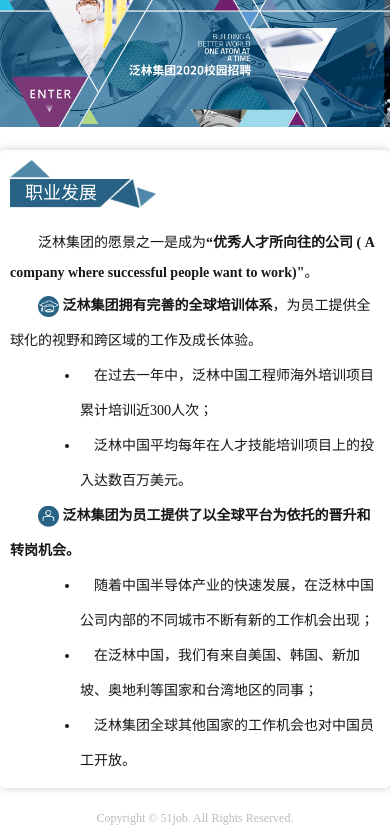
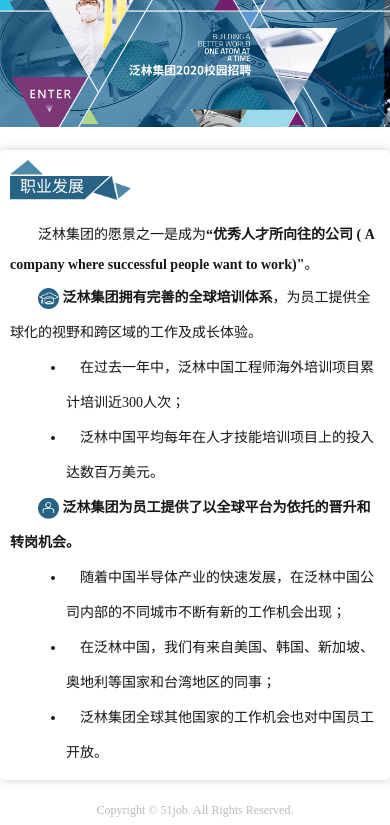
Before and after one commit to Dorisfeng/job, a plain HTML site: page index.html in a window 390 px wide. Both pictures are taken after a click on the item "职业发展". Shown: the part 87-912 px from the top of the page. Drawn offline with Linux system fonts and the light colour scheme.

Commit message:
font-size

```diff
--- a/css/index.css
+++ b/css/index.css
@@ -347,11 +347,13 @@ body{
         padding:10px;
     }
     .sub-title{
-        height: 48px;
+        height: 40px;
         margin-bottom:20px;
     }
     .sub-title>span{
-        font-size: 18px
+        font-size: 16px;
+        left:10px;
+        bottom:5px;
     }
     .development>.career>ul{
         text-indent: 2em;
@@ -372,7 +374,7 @@ body{
         text-indent: 2em
     }
     .development>.career>ul>li>ul,.salary>.welfare>ul{
-        padding-left: 5em;
+        padding-left: 4em;
         line-height: 30px;
     }
     .position-intro .job_title span{
@@ -388,3 +390,10 @@ body{
     .intro,  .salary>.welfare>ul>li,.position-intro .job_des .title, .position-intro .job_des .detail{
         line-height: 30px;
     }
+    .process .timeline .clock img{
+        width:18px;
+    }
+    .process .timeline .point .title{
+        font-size:16px;
+    }
+}
```
